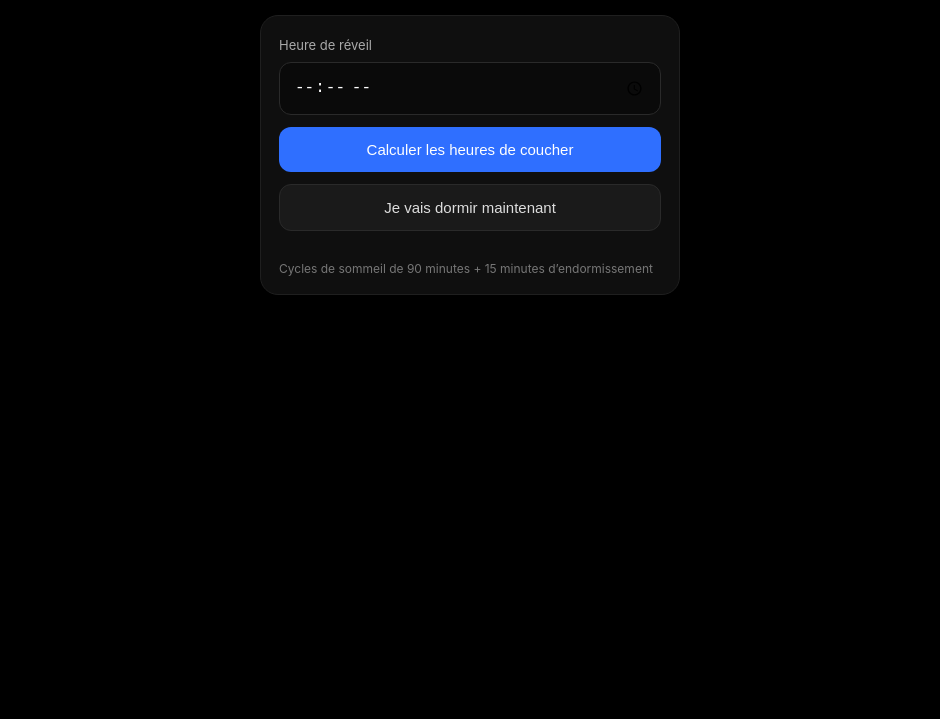
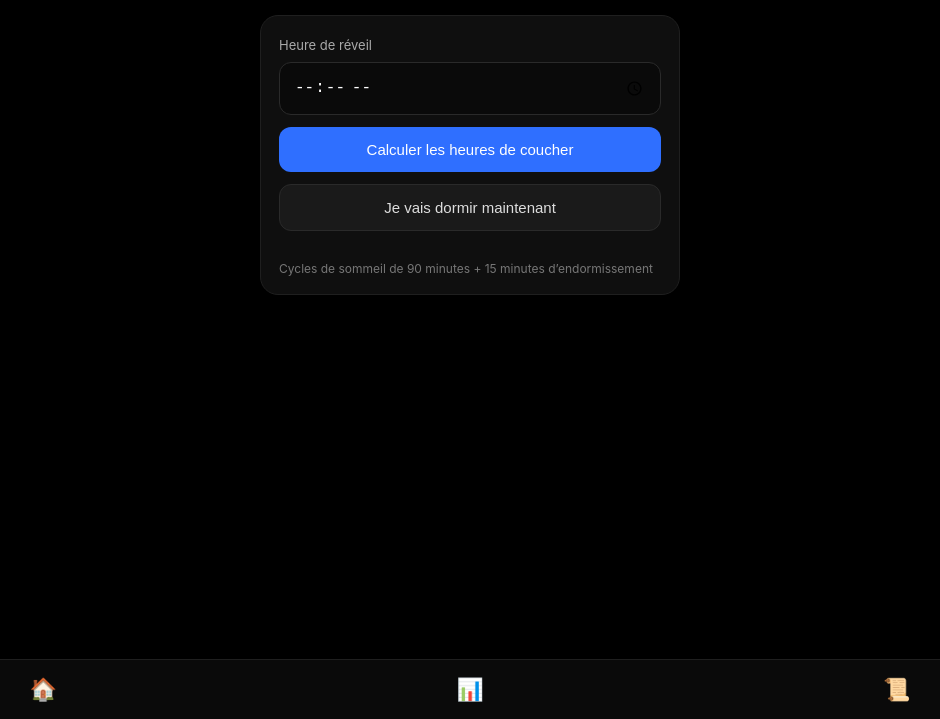
Before and after one commit to tlecalvez2407-wq/sleep-app, a plain HTML site: page index.html in a window 1280 px wide. Shown: the part 81-800 px from the top of the page, without its empty margins (170-1110 px from the left). Drawn offline with Linux system fonts and the light colour scheme.

Commit message:
auto update

```diff
--- a/app.js
+++ b/app.js
@@ -162,3 +162,20 @@ setInterval(()=>{
         });
     }
 },60000);
+
+function switchView(view){
+
+    document.getElementById("homeView").classList.remove("active");
+    document.getElementById("statsView").classList.remove("active");
+    document.getElementById("historyView").classList.remove("active");
+
+    if(view === "home"){
+        document.getElementById("homeView").classList.add("active");
+    }
+    if(view === "stats"){
+        document.getElementById("statsView").classList.add("active");
+    }
+    if(view === "history"){
+        document.getElementById("historyView").classList.add("active");
+    }
+}
--- a/index.html
+++ b/index.html
@@ -17,6 +17,9 @@
 <body>
 
 <div class="container">
+
+<!-- VUE HOME -->
+<div id="homeView" class="view active">
 
 <header class="header">
     <h1>Sleep Cycle</h1>
@@ -43,6 +46,31 @@ Cycles de sommeil de 90 minutes + 15 minutes d’endormissement
 
 </div>
 
+<!-- VUE STATS -->
+<div id="statsView" class="view">
+    <div class="card">
+        <h2>Stats</h2>
+        <p>Bientôt : score de sommeil + analyse</p>
+    </div>
+</div>
+
+<!-- VUE HISTORIQUE -->
+<div id="historyView" class="view">
+    <div class="card">
+        <h2>Historique</h2>
+        <p>Bientôt : tes nuits enregistrées</p>
+    </div>
+</div>
+
+</div>
+
+<!-- NAV BAR -->
+<div class="navbar">
+    <button onclick="switchView('home')">🏠</button>
+    <button onclick="switchView('stats')">📊</button>
+    <button onclick="switchView('history')">📜</button>
+</div>
+
 <script src="app.js"></script>
 
 <script>
--- a/style.css
+++ b/style.css
@@ -136,3 +136,39 @@ button.secondary{
 .bad{
     border-left:4px solid #ef4444;
 }
+
+.view{
+    display:none;
+}
+
+.view.active{
+    display:block;
+}
+
+/* NAV BAR */
+.navbar{
+    position:fixed;
+    bottom:0;
+    left:0;
+    right:0;
+    height:60px;
+    background:#0a0a0a;
+    border-top:1px solid #1f1f1f;
+    display:flex;
+    justify-content:space-around;
+    align-items:center;
+}
+
+.navbar button{
+    background:none;
+    border:none;
+    font-size:22px;
+    color:#aaa;
+    width:auto;
+    margin:0;
+    padding:10px;
+}
+
+.navbar button:active{
+    transform:scale(0.9);
+}
```
